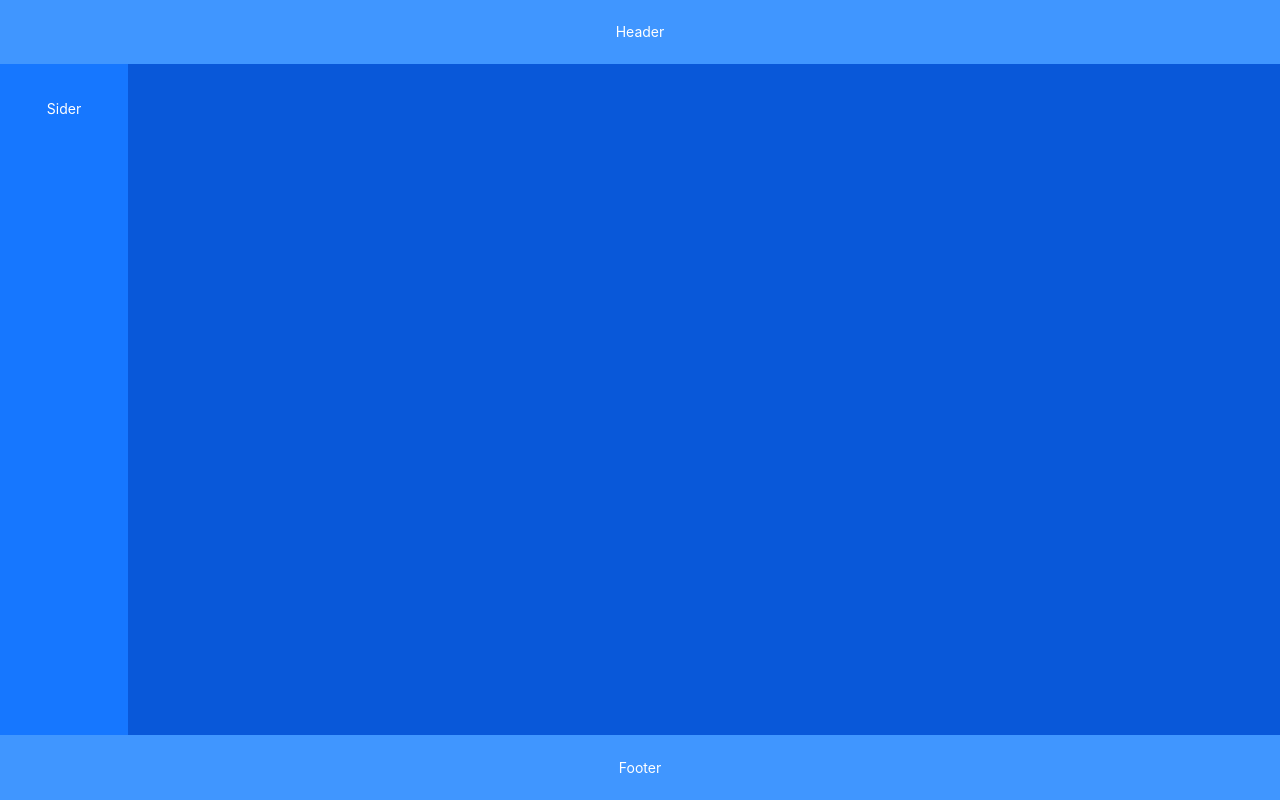
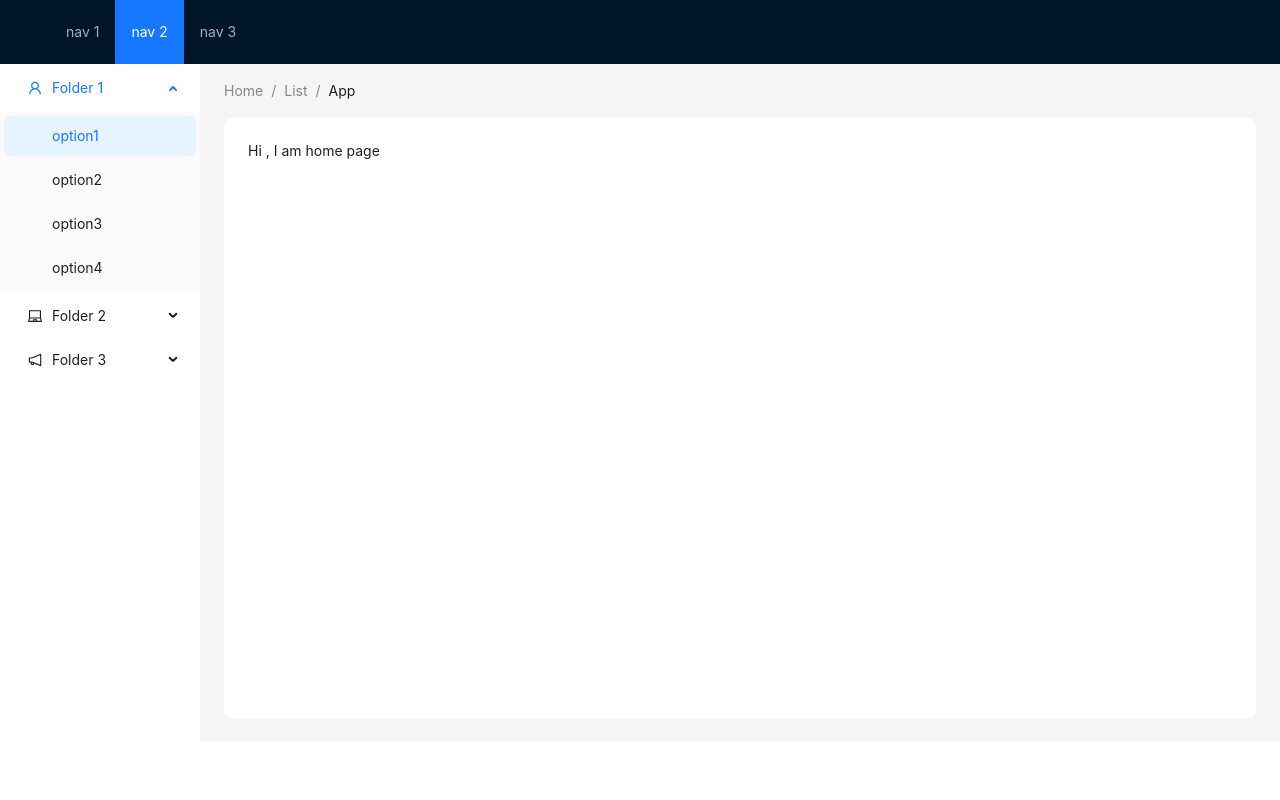
Before and after one commit to ASHISH-SAINI78021/code-collab, a React (Vite) app in the folder code-collab/: page / in a window 1280 px wide. Built offline with nearby package versions, Linux system fonts and the light colour scheme.

Commit message:
updated layout

```diff
--- a/code-collab/src/Components/Layout/Layout.jsx
+++ /dev/null
@@ -1,51 +0,0 @@
-import React from 'react';
-import { Layout, Flex } from 'antd';
-const { Header, Footer, Sider, Content } = Layout;
-const headerStyle = {
-  textAlign: 'center',
-  color: '#fff',
-  height: 64,
-  paddingInline: 48,
-  lineHeight: '64px',
-  backgroundColor: '#4096ff',
-};
-const contentStyle = {
-  textAlign: 'center',
-  minHeight: 120,
-  lineHeight: '120px',
-  color: '#fff',
-  backgroundColor: '#0958d9',
-};
-const siderStyle = {
-  textAlign: 'center',
-  lineHeight: '90px',
-  color: '#fff',
-  backgroundColor: '#1677ff',
-};
-const footerStyle = {
-  textAlign: 'center',
-  color: '#fff',
-  backgroundColor: '#4096ff',
-};
-const layoutStyle = {
-  borderRadius: 8,
-  width: '100vw',
-  minHeight: '100vh'
-};
-const Layout2 = ({children}) => (
-  <Flex gap="middle" wrap="wrap">
-
-
-    <Layout style={layoutStyle}>
-      <Header style={headerStyle}>Header</Header>
-      <Layout>
-        <Sider width="10%" style={siderStyle}>
-          Sider
-        </Sider>
-        <Content style={contentStyle}>{children}</Content>
-      </Layout>
-      <Footer style={footerStyle}>Footer</Footer>
-    </Layout>
-  </Flex>
-);
-export default Layout2;
--- /dev/null
+++ b/code-collab/src/Components/Layout/Layout2.jsx
@@ -0,0 +1,97 @@
+import React from 'react';
+import { LaptopOutlined, NotificationOutlined, UserOutlined } from '@ant-design/icons';
+import { Breadcrumb, Layout, Menu, theme } from 'antd';
+const { Header, Content, Sider } = Layout;
+const items1 = ['1', '2', '3'].map((key) => ({
+  key,
+  label: `nav ${key}`,
+}));
+const items2 = [UserOutlined, LaptopOutlined, NotificationOutlined].map((icon, index) => {
+  const key = String(index + 1);
+  return {
+    key: `sub${key}`,
+    icon: React.createElement(icon),
+    label: `Folder ${key}`,
+    children: new Array(4).fill(null).map((_, j) => {
+      const subKey = index * 4 + j + 1;
+      return {
+        key: subKey,
+        label: `option${subKey}`,
+      };
+    }),
+  };
+});
+const Layout2 = ({children}) => {
+  const {
+    token: { colorBgContainer, borderRadiusLG },
+  } = theme.useToken();
+  return (
+    <Layout>
+      <Header
+        style={{
+          display: 'flex',
+          alignItems: 'center',
+        }}
+      >
+        <div className="demo-logo" />
+        <Menu
+          theme="dark"
+          mode="horizontal"
+          defaultSelectedKeys={['2']}
+          items={items1}
+          style={{
+            flex: 1,
+            minWidth: 0,
+
+          }}
+        />
+      </Header>
+      <Layout>
+        <Sider
+          width={200}
+          style={{
+            backgroundColor: colorBgContainer,
+          }}
+        >
+          <Menu
+            mode="inline"
+            defaultSelectedKeys={['1']}
+            defaultOpenKeys={['sub1']}
+            style={{
+              height: '100%',
+              borderRight: 0,
+            }}
+            items={items2}
+          />
+        </Sider>
+        <Layout
+          style={{
+            padding: '0 24px 24px',
+          }}
+        >
+          <Breadcrumb
+            style={{
+              margin: '16px 0',
+            }}
+          >
+            <Breadcrumb.Item>Home</Breadcrumb.Item>
+            <Breadcrumb.Item>List</Breadcrumb.Item>
+            <Breadcrumb.Item>App</Breadcrumb.Item>
+          </Breadcrumb>
+          <Content
+            style={{
+              padding: 24,
+              margin: 0,
+              minHeight: "75vh",
+              background: colorBgContainer,
+              borderRadius: borderRadiusLG,
+            }}
+          >
+            {children}
+          </Content>
+        </Layout>
+      </Layout>
+    </Layout>
+  );
+};
+export default Layout2;
--- a/code-collab/src/Components/Pages/HomePage.jsx
+++ b/code-collab/src/Components/Pages/HomePage.jsx
@@ -1,11 +1,11 @@
 import React from 'react'
-import Layout2 from '../Layout/Layout'
+import Layout2 from '../Layout/Layout2'
 
 
 const HomePage = () => {
   return (
     <Layout2>
-
+      Hi , I am home page
     </Layout2>
   )
 }
```
